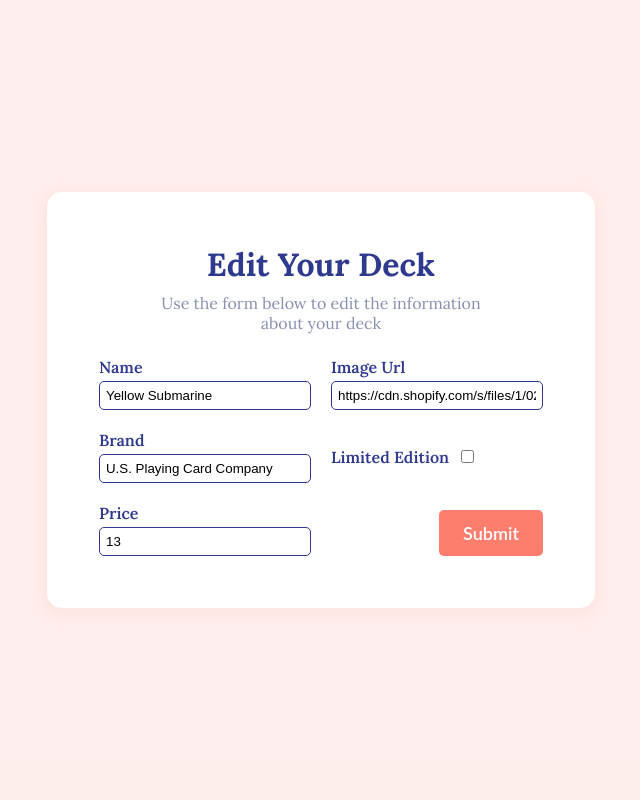
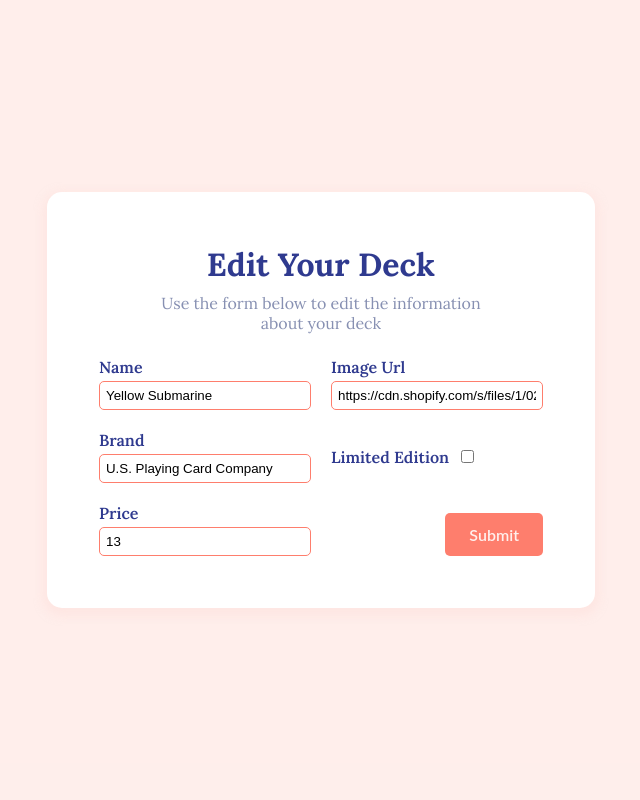
Before and after one commit to alimcgarry/collection, a PHP site: page /editPage.php?id=1 in a window 1280 px wide. Shown: the whole page, without its empty margins (319-959 px from the left). Run offline with PHP 8.4, Linux system fonts and the light colour scheme; data comes from the database, SQL or seed files in the repository.

Commit message:
Combined CSS for both edit and add deck forms

```diff
--- a/editPage.php
+++ b/editPage.php
@@ -17,12 +17,12 @@
 </head>
 <body>
 <div class="edit">
-    <div class="edit__content">
+    <div class="form__container">
         <div class="form__header">
-            <h1 class="edit__title">Edit Your Deck</h1>
-            <p class="edit__subtitle">Use the form below to edit the information about your deck</p>
+            <h1 class="form__title">Edit Your Deck</h1>
+            <p class="form__subtitle">Use the form below to edit the information about your deck</p>
         </div>
-        <form method="post" class="edit__form" action="editDatabase.php">
+        <form method="post" class="form" action="editDatabase.php">
             <input name="action" type="hidden" value="edit">
             <input name="id" type="hidden" value="<?=$id?>"/>
             <label>Name
--- a/style.css
+++ b/style.css
@@ -227,8 +227,7 @@
     z-index: 9999;
 }
 
-.modal__content {
-    top: 0;
+.form__container {
     background: #fff;
     display: flex;
     flex-direction: column;
@@ -242,12 +241,12 @@
     text-align: center;
 }
 
-.modal__title {
+.form__title {
     font-size: 3.2rem;
     margin-bottom: 0.8rem;
 }
 
-.modal__subtitle {
+.form__subtitle {
     font-size: 1.6rem;
     color: var(--secondary);
     width: 75%;
@@ -255,14 +254,15 @@
     margin-bottom: 2.4rem;
 }
 
-.modal__form {
+.form {
     display: grid;
     grid-template-columns: 1fr 1fr;
     column-gap: 2rem;
     row-gap: 2rem;
 }
 
-.modal__form label {
+
+.form label {
     font-size: 1.6rem;
     font-weight: 600;
     color: var(--primary);
@@ -271,15 +271,15 @@
     gap: 0.4rem;
 }
 
-.modal__form .checkbox {
+.form .checkbox {
     flex-direction: row;
     align-items: center;
     gap: 1.2rem;
 }
 
-.modal__form input[type=text],
-.modal__form input[type=number],
-.modal__form input[type=url] {
+.form input[type=text],
+.form input[type=number],
+.form input[type=url] {
     display: block;
     width: 100%;
     padding: 0.6rem;
@@ -287,11 +287,11 @@
     border: 1px solid var(--accent);
 }
 
-.modal__form input[type=checkbox] {
+.form input[type=checkbox] {
     border: 1px solid var(--accent);
 }
 
-.modal__form input[type=submit] {
+.form input[type=submit] {
     background: var(--accent);
     border: none;
     border-radius: 0.5rem;
@@ -311,80 +311,3 @@
     background: rgba(255, 240, 237, 0.4);
     height: 100vh;
 }
-
-.edit__content {
-    background: #fff;
-    display: flex;
-    flex-direction: column;
-    padding: 5.2rem;
-    border-radius: 1.5rem;
-    box-shadow: 0px 4px 8px 4px rgba(253, 224, 219, 0.5);
-
-}
-
-.edit__header {
-    text-align: center;
-}
-
-.edit__title {
-    font-size: 3.2rem;
-    margin-bottom: 0.8rem;
-}
-
-.edit__subtitle {
-    font-size: 1.6rem;
-    color: var(--secondary);
-    width: 75%;
-    margin: 0 auto;
-    margin-bottom: 2.4rem;
-}
-
-.edit__form {
-    display: grid;
-    grid-template-columns: 1fr 1fr;
-    column-gap: 2rem;
-    row-gap: 2rem;
-}
-
-.edit__form label {
-    font-size: 1.6rem;
-    font-weight: 600;
-    color: var(--primary);
-    display: flex;
-    flex-direction: column;
-    gap: 0.4rem;
-}
-
-.edit__form .checkbox {
-    flex-direction: row;
-    align-items: center;
-    gap: 1.2rem;
-}
-
-.edit__form input[type=text],
-.edit__form input[type=number],
-.edit__form input[type=url] {
-    display: block;
-    width: 100%;
-    padding: 0.6rem;
-    border-radius: 0.5rem;
-    border: 1px solid var(--primary);
-    background: none;
-}
-
-.edit__form input[type=checkbox] {
-    border: 1px solid var(--accent);
-}
-
-.edit__form input[type=submit] {
-    background: var(--accent);
-    border: none;
-    border-radius: 0.5rem;
-    align-self: end;
-    justify-self: end;
-    padding: 1.2rem 2.4rem;
-    font-family: 'Lato';
-    font-size: 1.8rem;
-    font-weight: 600;
-    color: #fff;
-}
```
Also changed, not shown: index.php (+4 -4 lines).
